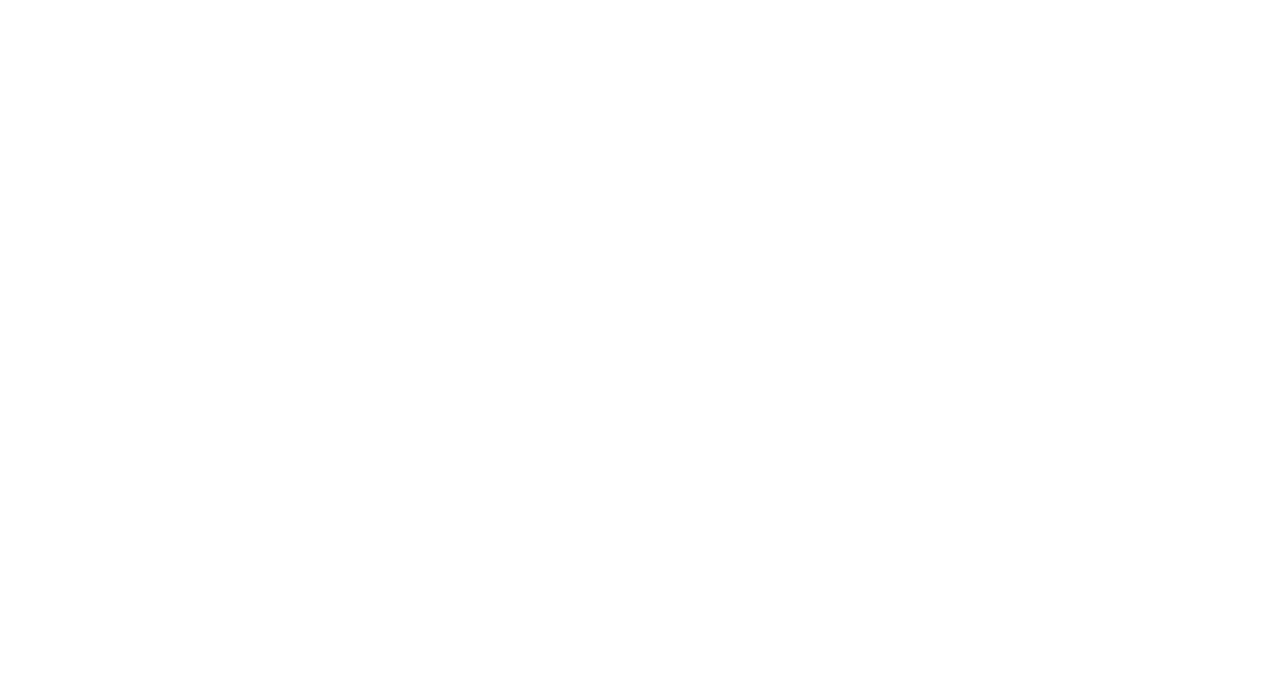
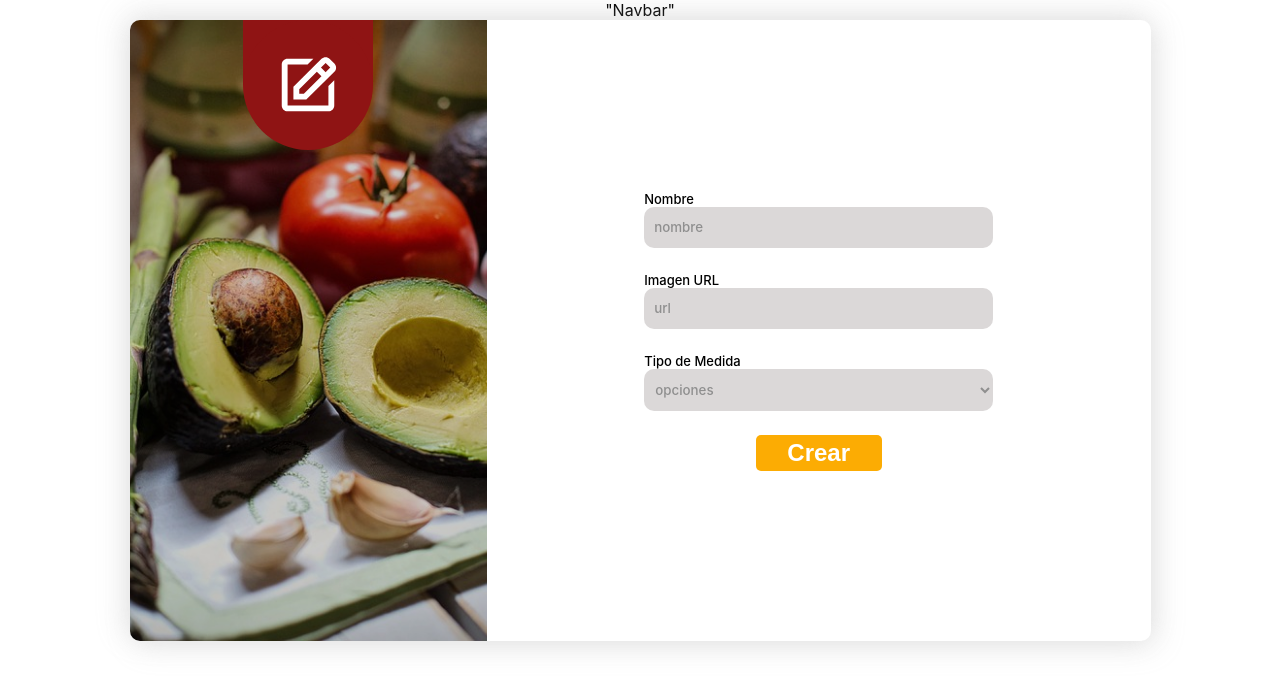
Before and after one commit to EXPRESSFOOD2/storeclient, a React (Create React App) app: page /create_ingredients in a window 1280 px wide. Shown: the top 688 px of the page. Built offline with nearby package versions, Linux system fonts and the light colour scheme.

Commit message:
creando el componente "crear ingredientes"

```diff
--- a/src/App.js
+++ b/src/App.js
@@ -1,27 +1,25 @@
-
-import './App.css';
+import "./App.css";
 import { Route } from "react-router-dom";
-import { useLocation } from 'react-router-dom';
-import LoginPage from './Pages/LoginPage/LoginPage';
-import RegisterPage from './Pages/RegisterPage/RegisterPage';
-import CreateItemMenu from './Pages/createItemMenu/CreateItemMenu';
-
+import { useLocation } from "react-router-dom";
+import LoginPage from "./Pages/LoginPage/LoginPage";
+import RegisterPage from "./Pages/RegisterPage/RegisterPage";
+import CreateItemMenu from "./Pages/createItemMenu/CreateItemMenu";
+import CreateIngredient from "./Pages/CreateIngredient/CreateIngredient";
 
 function App() {
-
   const location = useLocation();
   return (
     <div className="App">
-      {location !== "/login" && (<Route path='/' />)}
-      <Route path='/login' component={LoginPage} />
-      <Route exact path='/dashboard' />
-      <Route exact path='/create_menu_item' component={CreateItemMenu} />
-      <Route exact path='/create_recipe' />
-      <Route exact path='/register' component={RegisterPage} />
-      <Route exact path='/create_ingredients' />
-      <Route exact path='/profile' />
-      <Route exact path='/store' />
-      <Route exact path='/orders' />
+      {location !== "/login" && <Route path="/" />}
+      <Route path="/login" component={LoginPage} />
+      <Route exact path="/dashboard" />
+      <Route exact path="/create_menu_item" component={CreateItemMenu} />
+      <Route exact path="/create_recipe" />
+      <Route exact path="/register" component={RegisterPage} />
+      <Route exact path="/create_ingredients" component={CreateIngredient} />
+      <Route exact path="/profile" />
+      <Route exact path="/store" />
+      <Route exact path="/orders" />
     </div>
   );
 }
--- /dev/null
+++ b/src/Pages/CreateIngredient/CreateIngredient.jsx
@@ -0,0 +1,11 @@
+import React from "react";
+import CreateIngredientForm from "../../components/CreateIngredient/CreateIngredient";
+
+export default function CreateIngredient() {
+  return (
+    <div>
+      "Navbar"
+      <CreateIngredientForm />
+    </div>
+  );
+}
--- /dev/null
+++ b/src/components/CreateIngredient/CreateIngredient.jsx
@@ -0,0 +1,57 @@
+import React from "react";
+import style from "./CreateIngredient.module.css";
+import img from "./image/vegetables.jpg";
+
+const CreateIngredientForm = (props) => {
+  return (
+    <div className={style.contentForm}>
+      <form action="" className={style.form}>
+        <div className={style.left}>
+          <img src={img} alt="" />
+          <svg
+            xmlns="http://www.w3.org/2000/svg"
+            width="24"
+            height="24"
+            viewBox="0 0 24 24"
+            className={style.logoForm}
+          >
+            <path d="m7 17.013 4.413-.015 9.632-9.54c.378-.378.586-.88.586-1.414s-.208-1.036-.586-1.414l-1.586-1.586c-.756-.756-2.075-.752-2.825-.003L7 12.583v4.43zM18.045 4.458l1.589 1.583-1.597 1.582-1.586-1.585 1.594-1.58zM9 13.417l6.03-5.973 1.586 1.586-6.029 5.971L9 15.006v-1.589z" />
+            <path d="M5 21h14c1.103 0 2-.897 2-2v-8.668l-2 2V19H8.158c-.026 0-.053.01-.079.01-.033 0-.066-.009-.1-.01H5V5h6.847l2-2H5c-1.103 0-2 .897-2 2v14c0 1.103.897 2 2 2z" />
+          </svg>
+        </div>
+        <div className={style.inputs}>
+          <div className={style.col}>
+            <label htmlFor="">Nombre</label>
+            <input type="text" placeholder="nombre" autoComplete="off" />
+          </div>
+          <div className={style.col}>
+            <label htmlFor="">Imagen URL</label>
+            <input type="text" placeholder="url" autoComplete="off" />
+          </div>
+          <div className={style.col}>
+            <label htmlFor="">Tipo de Medida</label>
+            <select
+              defaultValue="none"
+              className={style.select}
+              onChange={() => {}}
+            >
+              <option
+                hidden
+                defaultValue="options"
+                value="none"
+                className={style.options}
+              >
+                opciones
+              </option>
+            </select>
+          </div>
+          <div className={style.col}>
+            <button>Crear</button>
+          </div>
+        </div>
+      </form>
+    </div>
+  );
+};
+
+export default CreateIngredientForm;
--- /dev/null
+++ b/src/components/CreateIngredient/CreateIngredient.module.css
@@ -0,0 +1,152 @@
+.contentForm {
+  display: flex;
+  justify-content: center;
+  align-items: center;
+  width: 100vw;
+  height: 621px;
+}
+
+.form {
+  display: flex;
+  justify-content: center;
+  align-items: center;
+
+  width: 1021px;
+  height: 621px;
+  border-radius: 10px;
+
+  box-shadow: 5px 5px 30px rgba(163, 163, 163, 0.23),
+    -5px -5px 30px rgba(163, 163, 163, 0.23);
+}
+
+.col {
+  display: flex;
+  justify-content: start;
+  align-items: start;
+  flex-direction: column;
+
+  width: auto;
+  height: auto;
+}
+
+.col > input {
+  width: 329px;
+  height: 37px;
+  border-radius: 10px;
+  border: none;
+  color: rgba(143, 143, 143, 1);
+  background-color: rgba(183, 177, 177, 0.5);
+  font-family: inherit;
+  font-size: 17;
+  padding: 2px 10px;
+}
+
+.col > input::placeholder {
+  font-family: inherit;
+  font-weight: 500;
+  color: rgba(143, 143, 143, 1);
+  font-size: 17;
+}
+
+.col > label {
+  font-family: inherit;
+  font-weight: 500;
+  font-size: 13px;
+}
+
+.col > button {
+  width: 126px;
+  height: auto;
+
+  color: white;
+  background-color: rgba(252, 172, 3, 1);
+  font-weight: 900;
+  font-size: 24px;
+  padding: 4px 5px;
+  border-radius: 5px;
+
+  border: none;
+}
+
+.inputs {
+  display: flex;
+  justify-content: center;
+  align-items: center;
+  flex-direction: column;
+
+  gap: 1.5em;
+  width: 65%;
+  height: auto;
+}
+
+.select {
+  width: 349px;
+  height: 42px;
+  border-radius: 10px;
+  border: none;
+  background-color: rgba(183, 177, 177, 0.5);
+  font-family: inherit;
+  font-size: 17;
+  font-weight: 500;
+  color: rgba(143, 143, 143, 1);
+  padding: 0px 7px;
+}
+
+.left {
+  position: relative;
+  width: 35%;
+  height: 100%;
+}
+
+.left::before {
+  content: "";
+  position: absolute;
+
+  width: 130px;
+  height: 65px;
+  left: 50%;
+  transform: translate(-50%, 0);
+  background-color: #8f1414;
+
+  z-index: 100;
+}
+
+.left::after {
+  content: "";
+  position: absolute;
+
+  width: 130px;
+  height: 130px;
+  left: 50%;
+
+  transform: translate(-50%, 0);
+  background-color: #8f1414;
+  border-radius: 360px;
+
+  z-index: 100;
+}
+
+.left > img:first-child {
+  width: 100%;
+  height: 100%;
+  object-fit: cover;
+  filter: brightness(0.8);
+  left: 129px;
+  top: 393px;
+
+  border-top-left-radius: 10px;
+  border-bottom-left-radius: 10px;
+}
+
+.logoForm {
+  position: absolute;
+  left: 50%;
+  transform: translate(-50%, -50%);
+  top: 65px;
+
+  width: 70px;
+  height: 70px;
+  fill: white;
+  color: white;
+  z-index: 2000;
+}
```
Also changed, not shown: src/components/CreateIngredient/image/vegetables.jpg (added).
